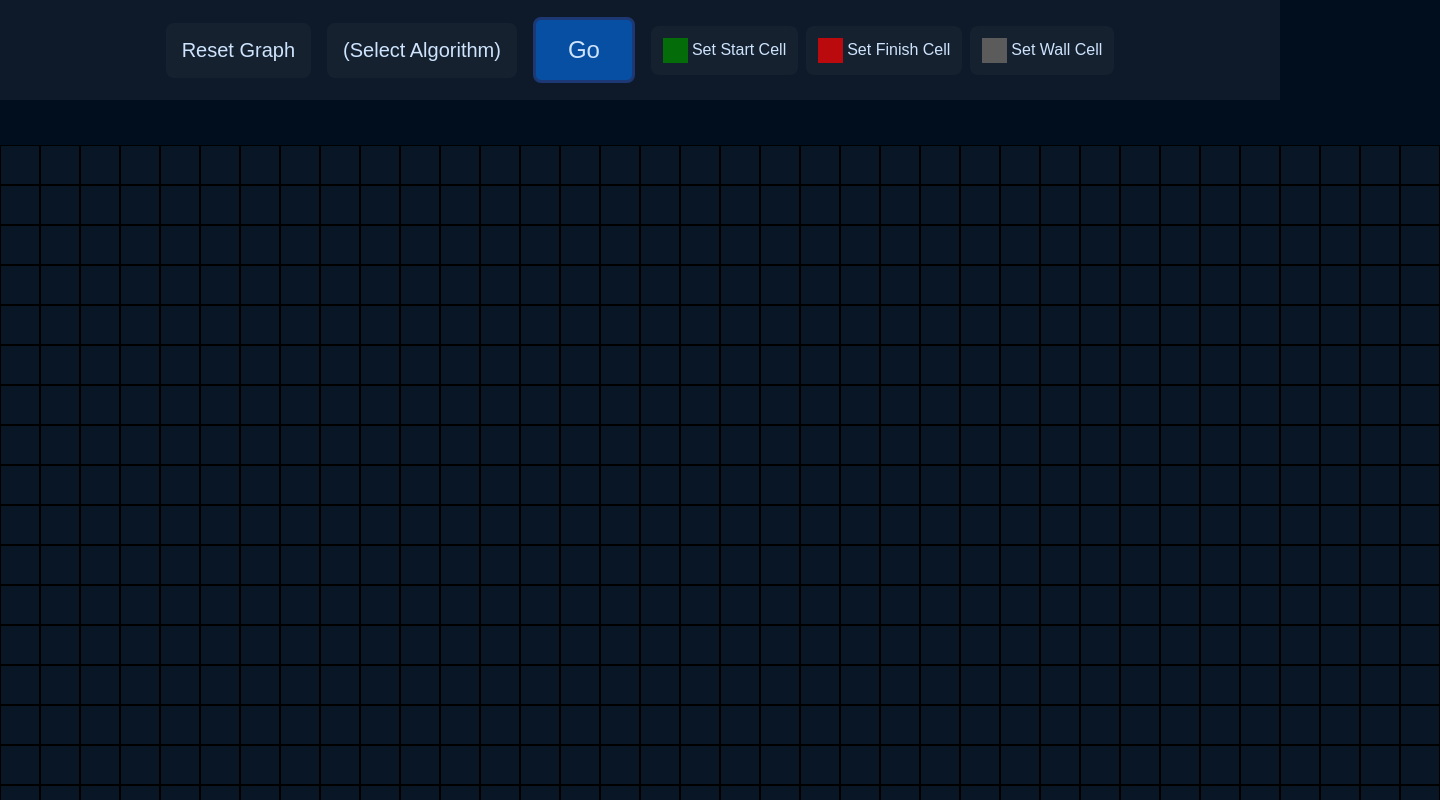
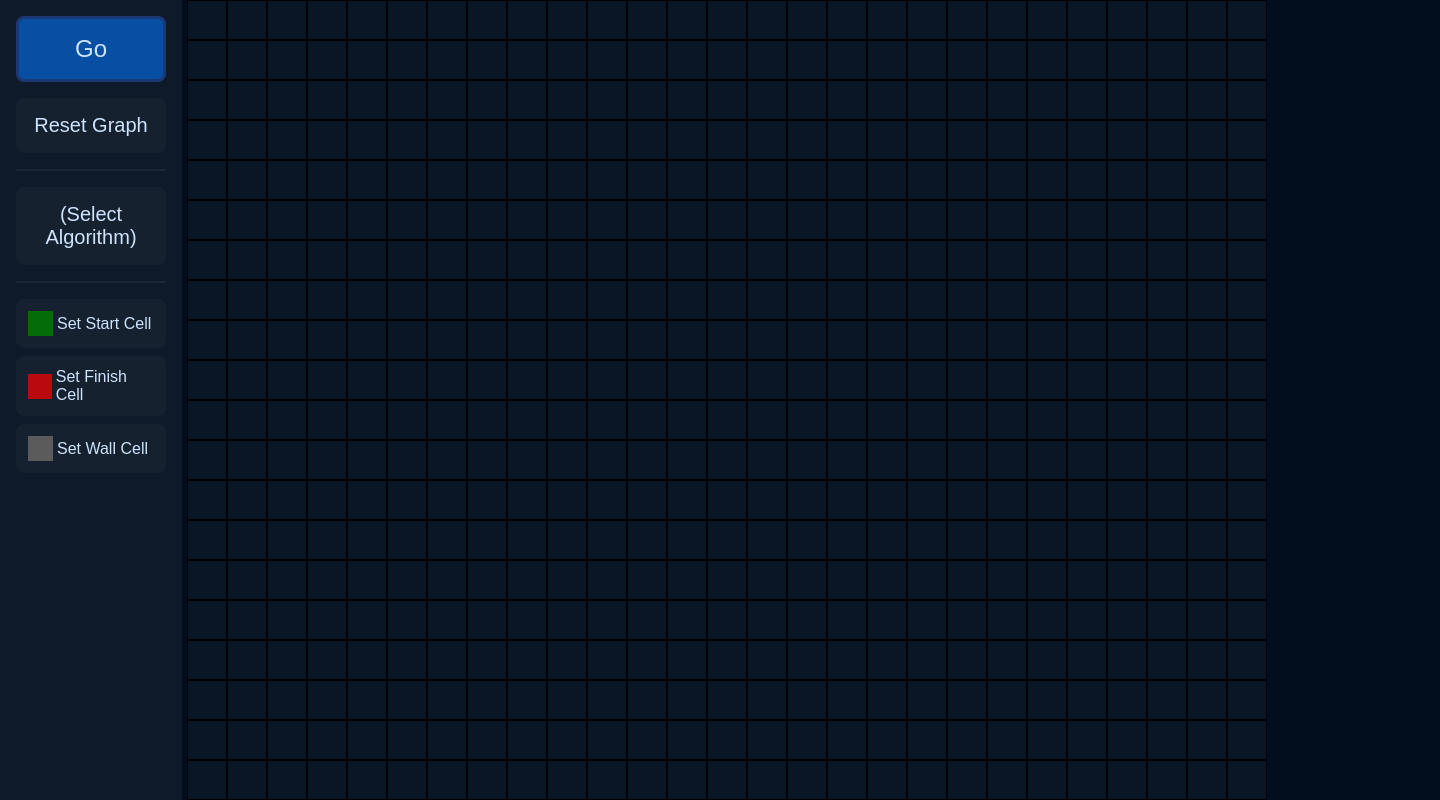
Before and after one commit to NoahBeto/react-typescript-algorithm-visualizer, a React (Vite) app: page / in a window 1280 px wide. Shown: the top 800 px of the page, 1440 px wide, since content can reach past the window. Built offline with nearby package versions, Linux system fonts and the light colour scheme.

Commit message:
Moved navbar to side.

```diff
--- a/src/App.css
+++ b/src/App.css
@@ -1,19 +1,26 @@
+.separator {
+  border: 1px solid var(--static5);
+}
+
 .wrapper {
+  height: 100vh;
   display: flex;
-  flex-direction: column;
-  justify-content: center;
+  flex-direction: row;
+  /* justify-content: space-between; */
   align-items: center;
-  gap: 45px;
+  gap: 5px;
 }
 
 .navbar {
-  height: 100px;
-  width: 100%;
+  height: 100%;
+  width: fit-content;
   background: var(--static5);
   display: flex;
-  justify-content: center;
-  align-items: center;
+  flex-direction: column;
+  justify-content: start;
+  align-items: stretch;
   gap: 1rem;
+  padding: 1rem;
 }
 
 .reset-graph {
@@ -89,6 +96,7 @@
 
 .start-end-selector-container {
   display: flex;
+  flex-direction: column;
   gap: 0.5rem;
 }
 
--- a/src/App.tsx
+++ b/src/App.tsx
@@ -305,12 +305,16 @@ function App() {
           message={modalMessage}
         ></AlertMessage>
         <div className="navbar">
+          <button className="visualize-btn" onClick={() => handleGoButton()}>
+            Go
+          </button>
           <button
             className="reset-graph"
             onClick={() => handleResetGraphButton()}
           >
             Reset Graph
           </button>
+          <hr className="rounded separator" />
           <div className="dropdown">
             <button className="dropbtn">
               {currentAlgorithm ? currentAlgorithm : "(Select Algorithm)"}
@@ -330,9 +334,8 @@ function App() {
               </div> */}
             </div>
           </div>
-          <button className="visualize-btn" onClick={() => handleGoButton()}>
-            Go
-          </button>
+          <hr className="rounded separator" />
+
           <div className="start-end-selector-container">
             <div
               className="selector selector-normal"
```
